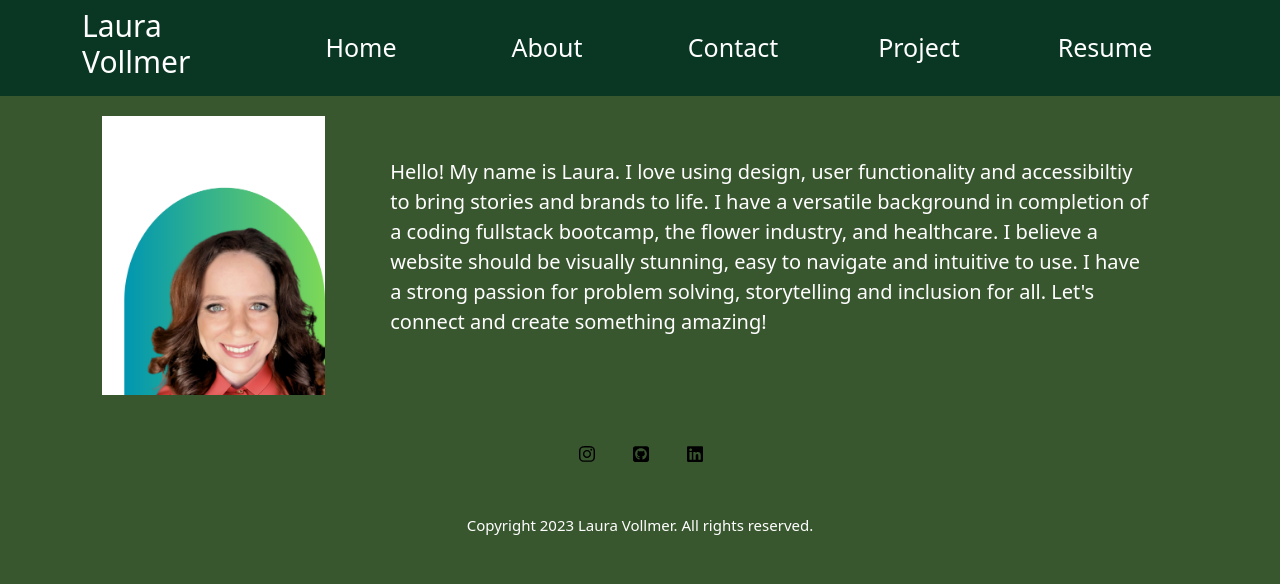
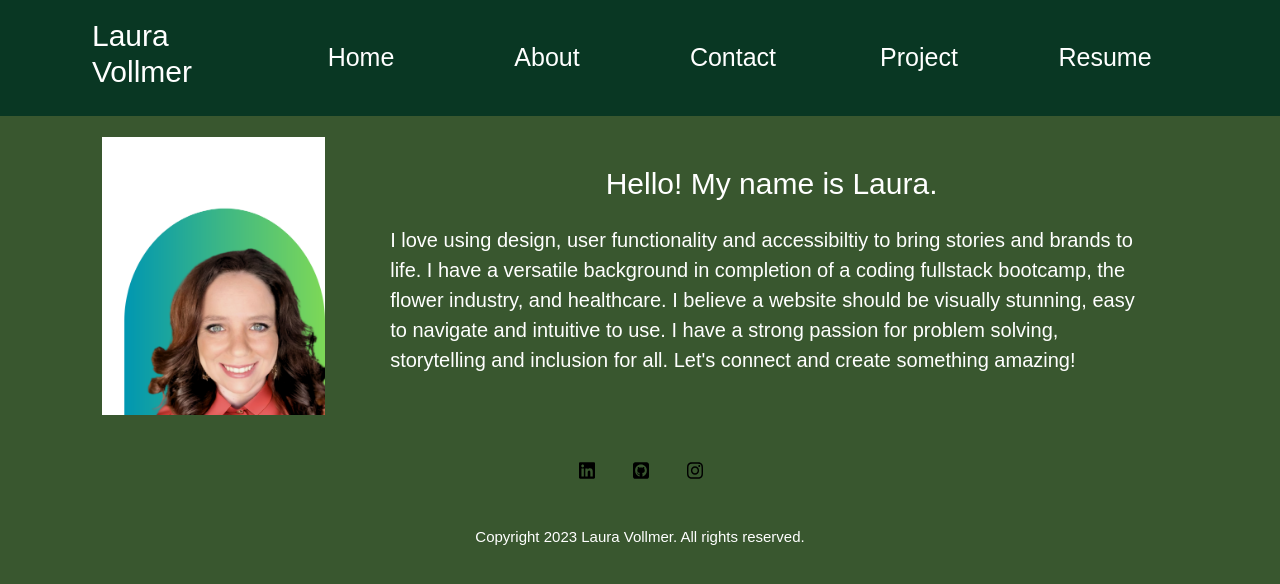
Before and after one commit to lavollmer/react-personal-website, a React (Vite) app: page /about in a window 1280 px wide. Shown: the top 584 px of the page. Built offline with nearby package versions, Linux system fonts and the light colour scheme.

Commit message:
updating font styling

```diff
--- a/src/App.css
+++ b/src/App.css
@@ -6,42 +6,11 @@ div{
         width: 100%;
 }
 
-div.container-mainpage{
-    display: flex;
-    flex-direction: column;
-      align-items: center;
-      justify-content: center;
-      width: 100%;
-}
+  h1 {
+    font-size: 30px;
+    font-family: sans-serif;
+  }
 
-div.container-mainpage.container {
-      display: flex;
-        flex-direction: column;
-        align-items: center;
-        justify-content: center;
-        width: 100%;
-}
-
-div.container-background {
-  background-color: #F78FA1;
-    padding: 0px;
-    margin:0px;
-    box-sizing: 0px;
-        display: flex;
-          align-items: center;
-          justify-content: center;
-          width:100%;
-}
-
-.header-design {
-  font-size: large;
-  text-decoration: none;
-  display: flex;
-  align-items: center;
-  justify-content: center;
-  padding: 0px;
-  margin: 0px;
-  box-sizing: 0px;
-  width:100%;
-
-}
+  body {
+    font-family: sans-serif;
+  }
--- a/src/assets/css/about.css
+++ b/src/assets/css/about.css
@@ -13,10 +13,10 @@
   height: 20%;
 }
 
-.biography {
+div.biography {
     display: flex;
-  flex-direction: row;
-  justify-content: right;
+  flex-direction: column;
+  justify-content: left;
   align-items: left;
   padding:40px;
   color:white;
--- a/src/assets/css/footer.css
+++ b/src/assets/css/footer.css
@@ -7,16 +7,23 @@
   color:white;
 }
 
-.logos {
+/* p.logos {
     display: flex;
       flex-direction: row;
       justify-content: center;
       align-items: center;
-      padding: 10px;
-      font-size: 40px;
-}
+      padding: 5px;
+} */
+
+/* a {
+      display: flex;
+        flex-direction: row;
+        justify-content: center;
+        align-items: center;
+        padding: -5px;
+} */
 
 img {
-  width: 1em;
-  height: 1em;
+  width: 120%;
+  height: 120%;
 }
--- a/src/assets/css/project.css
+++ b/src/assets/css/project.css
@@ -14,7 +14,7 @@ h1{
       flex-direction: row;
       justify-content: center;
       align-items: center;
-      font-size: 30px;
+      padding: 10px;
 }
 
 
@@ -35,8 +35,12 @@ h1{
 }
 
 h2{
+          display: flex;
+            flex-direction: column;
+            justify-content: center;
+            align-items: center;
   font-weight: bold;
-  font-size: 50px;
+  font-size: 60px;
 }
 
 a{
--- a/src/components/AboutPage.jsx
+++ b/src/components/AboutPage.jsx
@@ -11,14 +11,15 @@ export default function AboutPage() {
           alt="Laura's Profile Image"
         />
         <div className="biography">
+          <h1>Hello! My name is Laura.</h1>
           <p>
-            Hello! My name is Laura. I love using design, user functionality and
-            accessibiltiy to bring stories and brands to life. I have a
-            versatile background in completion of a coding fullstack bootcamp,
-            the flower industry, and healthcare. I believe a website should be
-            visually stunning, easy to navigate and intuitive to use. I have a
-            strong passion for problem solving, storytelling and inclusion for
-            all. Let's connect and create something amazing!
+            I love using design, user functionality and accessibiltiy to bring
+            stories and brands to life. I have a versatile background in
+            completion of a coding fullstack bootcamp, the flower industry, and
+            healthcare. I believe a website should be visually stunning, easy to
+            navigate and intuitive to use. I have a strong passion for problem
+            solving, storytelling and inclusion for all. Let's connect and
+            create something amazing!
           </p>
         </div>
       </div>
--- a/src/components/Contact.jsx
+++ b/src/components/Contact.jsx
@@ -31,10 +31,7 @@ export default function Contact(props) {
     <>
       <div className="contact-me-form">
         <div className="contactme">
-          <p>
-            Contact me for more information. Please enter your information
-            below.
-          </p>
+          <p>Let's work together! Please enter your information below.</p>
         </div>
         <div className="input-info">
           <form>
--- a/src/components/Project.jsx
+++ b/src/components/Project.jsx
@@ -26,6 +26,7 @@ export default function Project() {
               github repo link and a scoreboard. We built this game after
               brainstorming unique ways to utilize an API in coding.
             </p>
+            <h2>Project Links:</h2>
             <a href="https://github.com/FranklinBrad/robot-murder-mystery/">
               Github Link
             </a>
@@ -48,6 +49,7 @@ export default function Project() {
               page. The website is a responsive, interactive and uses iFrame to
               embed Youtube videos.
             </p>
+            <h2>Project Links:</h2>
             <a href="https://github.com/lavollmer/songquest">Github Link</a>
             <a href="https://songquest-67489ba089f5.herokuapp.com/">
               Heroku Link
@@ -70,6 +72,7 @@ export default function Project() {
             is able to change the data based on the request and update the
             printed table of data.
           </p>
+          <h2>Project Links:</h2>
           <a href="https://github.com/lavollmer/sql-employeetracker">
             Github Link
           </a>
@@ -87,6 +90,7 @@ export default function Project() {
             using starter code. In this project, an individual will configure a
             working Express API and utilize mySQL database and Sequelize.
           </p>
+          <h2>Project Links:</h2>
           <a href="https://github.com/lavollmer/ecommerce-backend">
             Github Link
           </a>
@@ -112,6 +116,7 @@ export default function Project() {
             there, the user will be able to input their intials and be logged
             into a high score board.{" "}
           </p>
+          <h2>Project Links:</h2>
           <a href="https://lavollmer.github.io/timed-quiz/">
             **Only Link** Github Link
           </a>
@@ -127,6 +132,7 @@ export default function Project() {
             and offline. Benefits of PWAs include: offline function, optimizing
             webpages, and single codebase.
           </p>
+          <h2>Project Links:</h2>
           <a href="https://github.com/lavollmer/PWA-text-editor">Github Link</a>
           <a href="https://pwas-text-editor-46b7c75bdb24.herokuapp.com/">
             Heroku Link
```
Also changed, not shown: 1 other file (tests, documents, lock files or other folders).
